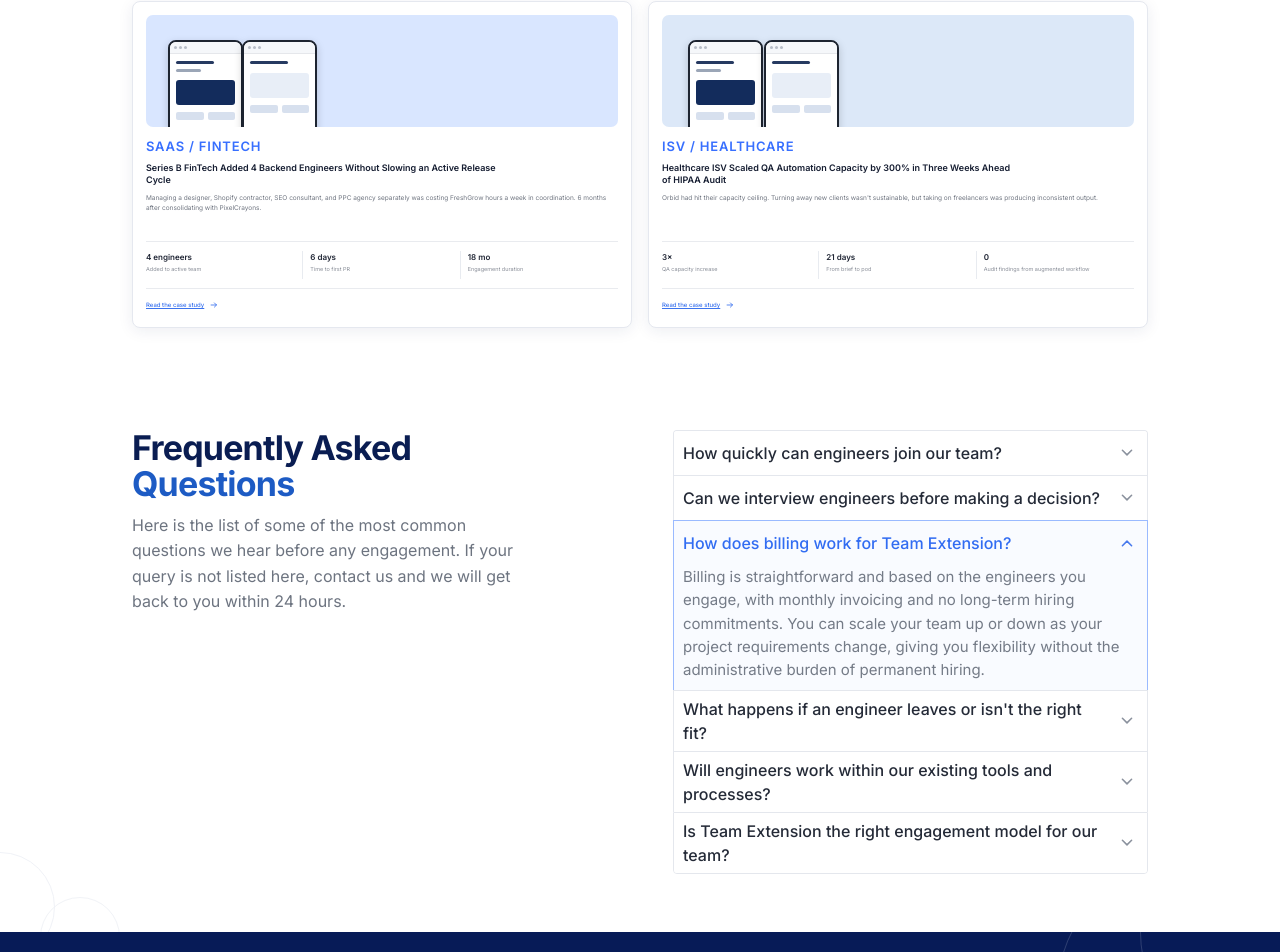
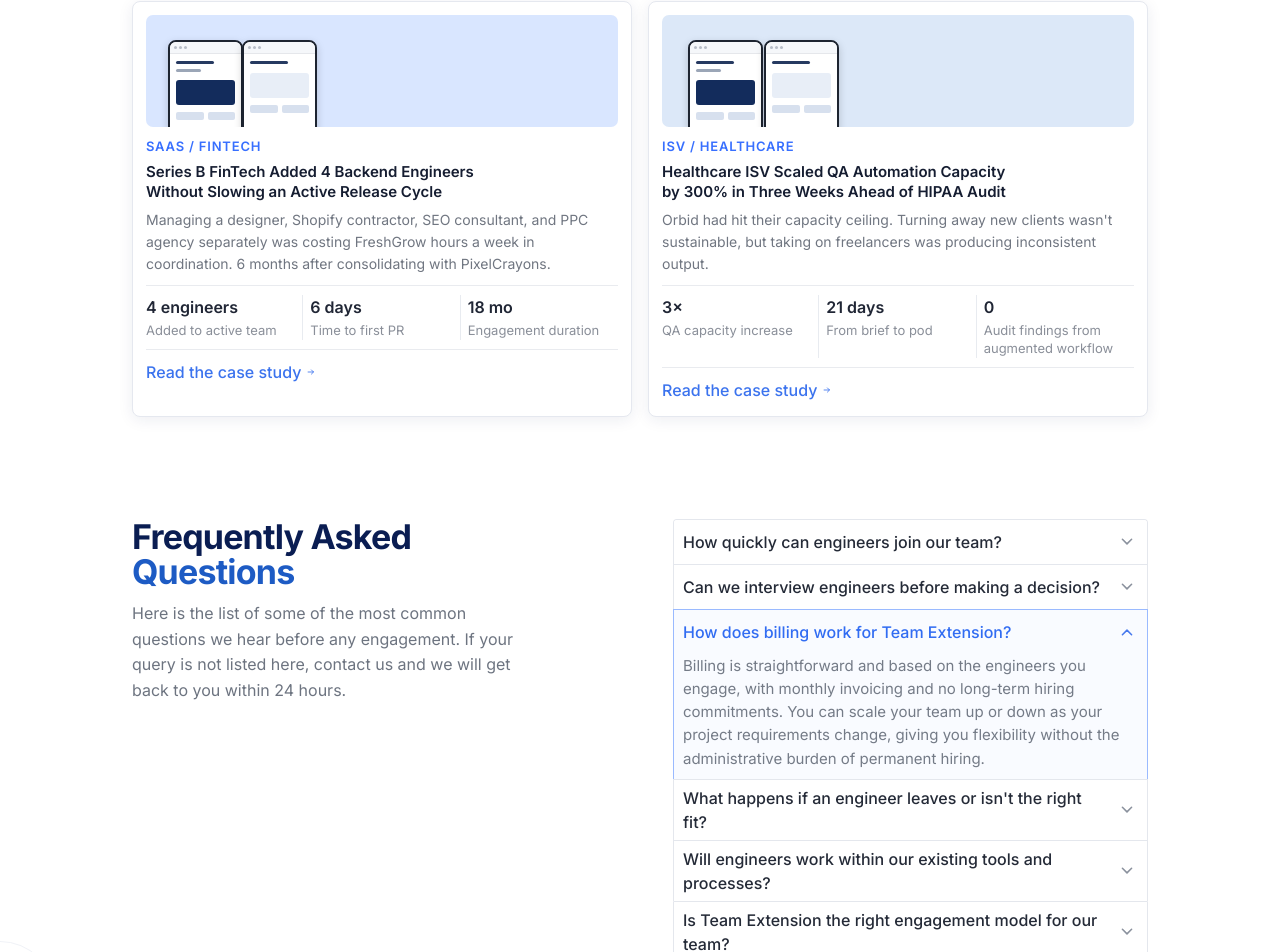
Before and after one commit to prabhatrana666/Assignment-Vinove, a React (Vite) app: page / in a window 1280 px wide. Shown: the part 3207-4159 px from the top of the page. Built offline with nearby package versions, Linux system fonts and the light colour scheme.

Commit message:
PROOF SECTION START

```diff
--- a/src/components/proof/Proof.css
+++ b/src/components/proof/Proof.css
@@ -234,7 +234,7 @@
     max-width: 350px;
     margin: 0;
     color: #151d31;
-    font-size: 9px;
+    font-size: 15px;
     line-height: 1.35;
     font-weight: 600;
 }
@@ -243,7 +243,7 @@
     min-height: 37px;
     margin: 7px 0 11px;
     color: #707681;
-    font-size: 6.5px;
+    font-size: 14px;
     line-height: 1.55;
 }
 
@@ -280,14 +280,14 @@
     display: block;
     margin-bottom: 3px;
     color: #202635;
-    font-size: 8px;
+    font-size: 16px;
     font-weight: 600;
 }
 
 .proof-project-stat span {
     display: block;
     color: #8a8f99;
-    font-size: 5.5px;
+    font-size: 13px;
     line-height: 1.35;
 }
 
@@ -302,7 +302,8 @@
     align-items: center;
     gap: 5px;
     color: #3b73ee;
-    font-size: 6px;
+    font-size: 16px;
+    text-decoration: none;
     font-weight: 500;
     transition: 0.25s ease;
 }
--- a/src/components/proof/Proof.jsx
+++ b/src/components/proof/Proof.jsx
@@ -1,5 +1,7 @@
 import React, { useState } from "react";
 import "./Proof.css";
+import partner from "../../assets/vinove-images/partner1.png";
+import partner2 from "../../assets/vinove-images/partner2.png";
 
 /* =========================================================
    CASE STUDIES
```
